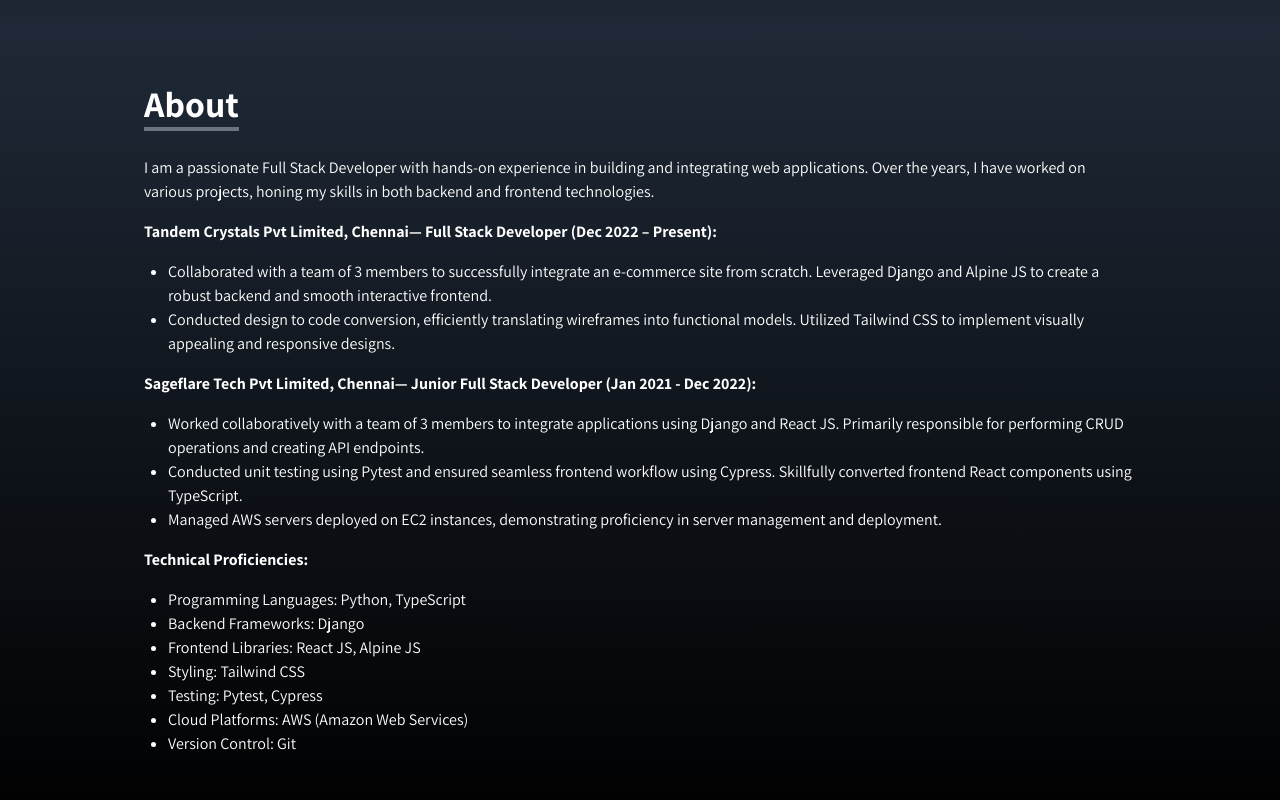
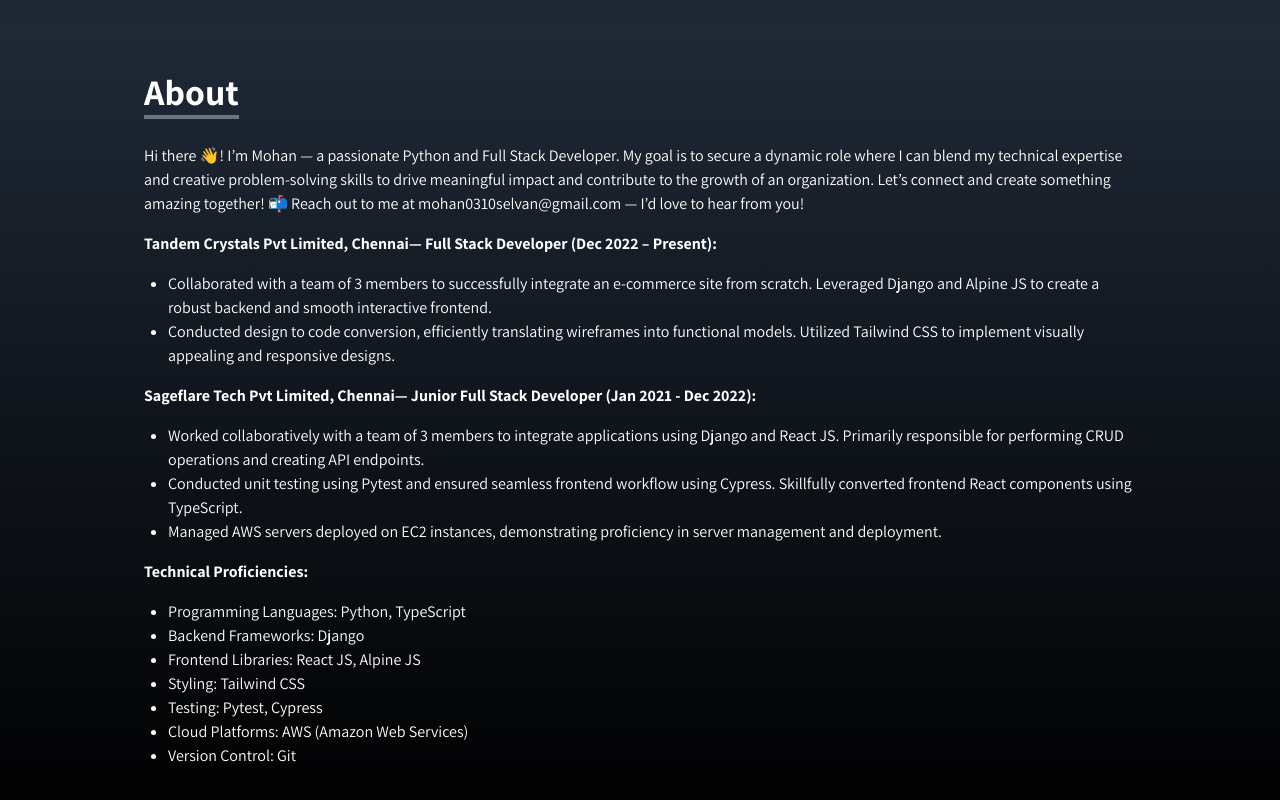
Before and after one commit to mohan-cyber/website-portfolio, a React (Create React App) app: page / in a window 1280 px wide. Shown: the part 772-1572 px from the top of the page. Built offline with nearby package versions, Linux system fonts and the light colour scheme; no server answers.

Commit message:
Update About.jsx

```diff
--- a/src/components/About.jsx
+++ b/src/components/About.jsx
@@ -18,10 +18,10 @@
 
         <FadeInAnimation>
           <p class="mb-4">
-            I am a passionate Full Stack Developer with hands-on experience in
-            building and integrating web applications. Over the years, I have
-            worked on various projects, honing my skills in both backend and
-            frontend technologies.
+Hi there 👋! I’m Mohan — a passionate Python and Full Stack Developer.
+My goal is to secure a dynamic role where I can blend my technical expertise and creative problem-solving skills to drive meaningful impact and contribute to the growth of an organization. Let’s connect and create something amazing together!
+
+📬 Reach out to me at mohan0310selvan@gmail.com — I’d love to hear from you!
           </p>
         </FadeInAnimation>
         <FadeInAnimation>
```
